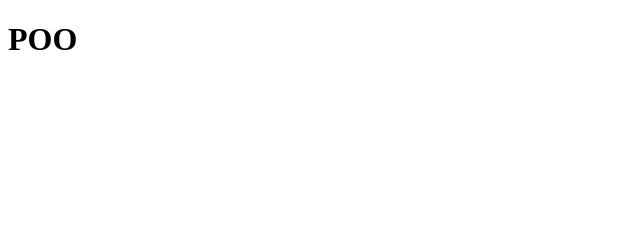
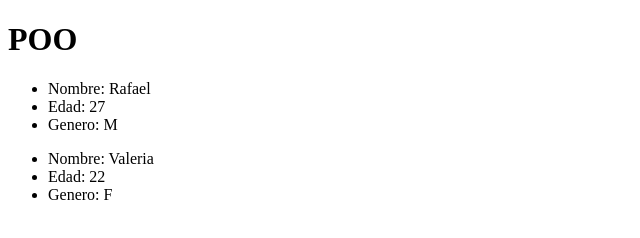
Before and after one commit to rafajlpz/Ejercicios18, a plain HTML site: page Ejercicio11/MiModo/index.html in a window 1280 px wide. Shown: the whole page, without its empty margins (0-640 px from the left). Drawn offline with Linux system fonts and the light colour scheme.

Commit message:
-m -Creacion array personas e instancia de objetos. -Creacion de blue for para conseguir que muestre en pantalla los detalles de cada persona -Se coge el output en el HTML.

```diff
--- a/Ejercicio11/MiModo/codigo.js
+++ b/Ejercicio11/MiModo/codigo.js
@@ -7,7 +7,53 @@ class Persona{
     this.edad = edad;
     this.genero = genero;
     }
-    obtDetalleS() {
+    obtDetalles() {
+        return `
+            <ul class="campos">
+                <li class="campo">
+                    Nombre: ${this.nombre}
+                </li>
+                <li class="campo">
+                    Edad: ${this.edad}
+                </li>
+                <li class="campo">
+                    Genero: ${this.genero}
+                </li>
+            </ul>
+            `;
+    }
+}
+class Estudiante extends Persona{
+    constructor(curso, grupo){
+        super(nombre, edad, genero);
+
+        this.curso = curso;
+        this.grupo = grupo;
+    }
+    registrar(){
 
     }
 }
+class Profesor extends Persona{
+    constructor(asignatura, nivel){
+        super(nombre, edad, genero)
+
+        this.asignatura = asignatura;
+        this.nivel = nivel;
+    }
+    asignar(){
+
+    }
+}
+
+const output = document.querySelector(".output");
+
+let personas = [
+    new Persona ('Rafael', 27, 'M'),
+    new Persona ('Valeria', 22, 'F')
+];
+
+for(let i = 0; i<personas.length; i++){
+    output.innerHTML += personas[i].obtDetalles(); //Que muestre cada persona que hay en personas y muestre sus detalles con la funciona obDetalles. //
+    //Con el + en innerHTML obtenemos en este caso las dos personas.
+}
--- a/Ejercicio11/MiModo/index.html
+++ b/Ejercicio11/MiModo/index.html
@@ -9,5 +9,6 @@
 </head>
 <body>
     <h1>POO</h1>
+    <div class="output"></div>
 </body>
 </html>
```
